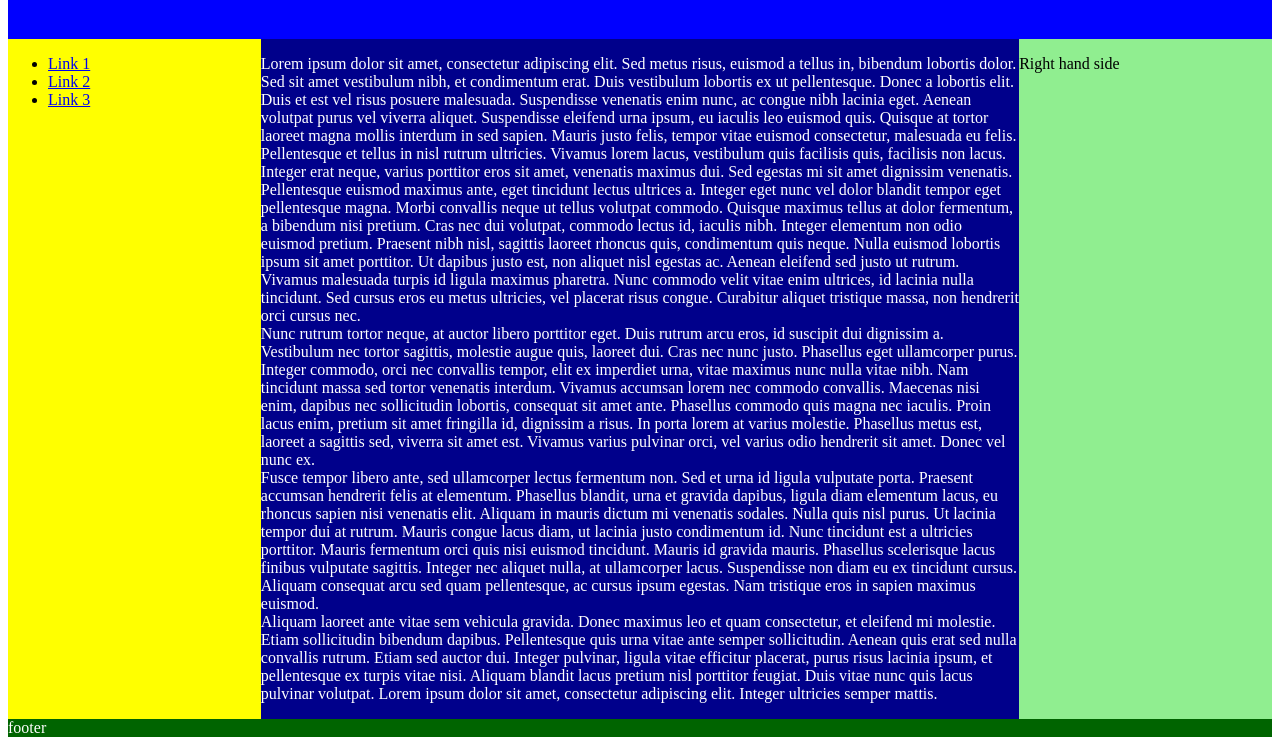
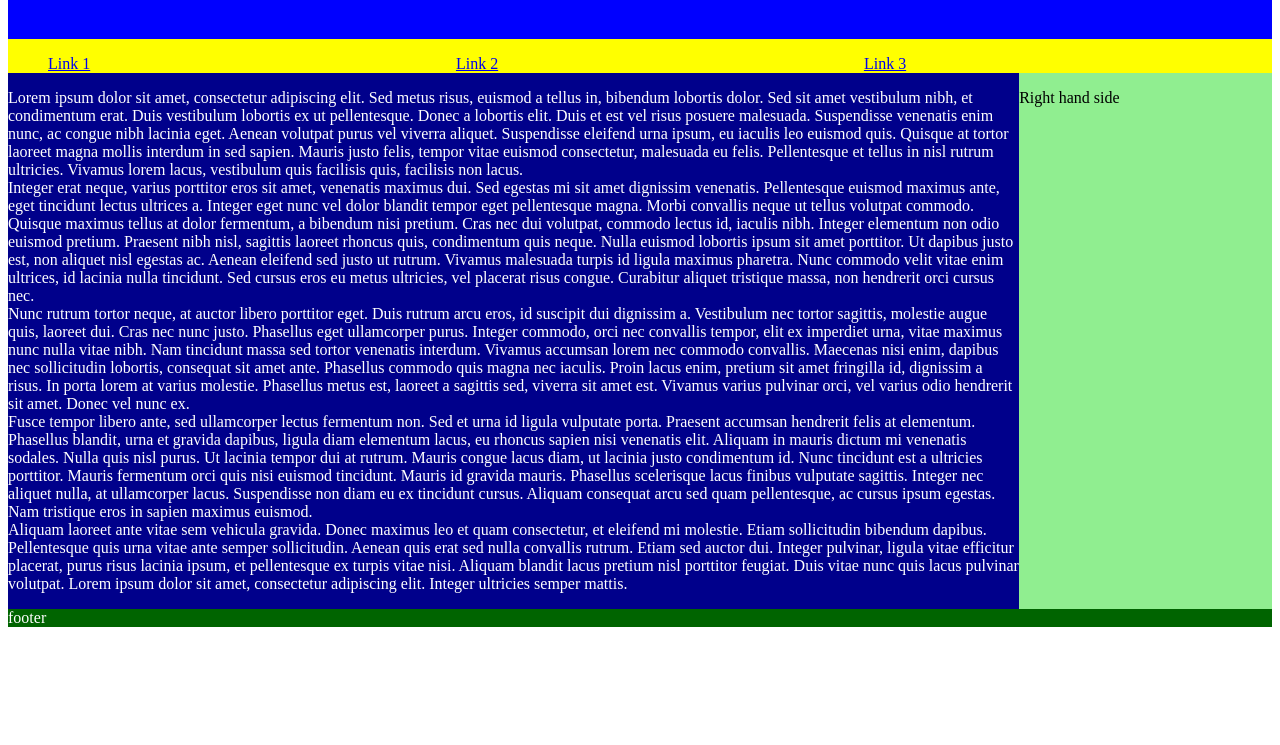
Before and after one commit to maithrisharma/Internet-Programming-Tasks, a plain HTML site: page Week2/exercise4.html in a window 1280 px wide. Shown: the part 89-834 px from the top of the page. After the commit the page ends 800 px from the top, so only its background shows below. Drawn offline with Linux system fonts and the light colour scheme.

Commit message:
Layout Variation A

```diff
--- a/Week2/styles1.css
+++ b/Week2/styles1.css
@@ -3,7 +3,8 @@ body{
     grid-template-columns: 20% 60% 20%;
     grid-template-rows: auto;
     grid-template-areas: "header header header"
- "nav main aside"
+    "nav nav nav"
+ "main main aside"
  "footer footer footer";
 
 }
@@ -31,3 +32,8 @@ footer{
     color: white;
     grid-area: footer;
 }
+li{
+    display: block;
+    float: left;
+    width: 33.33%;
+}
```
